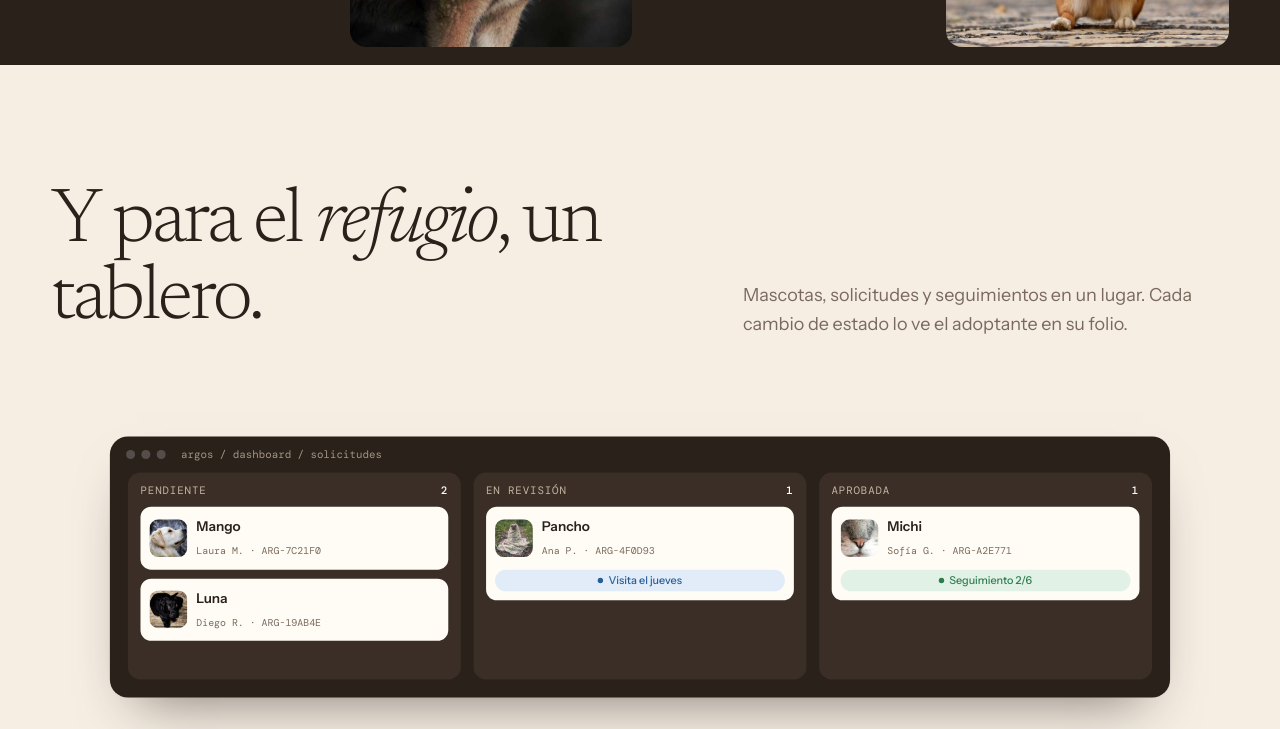
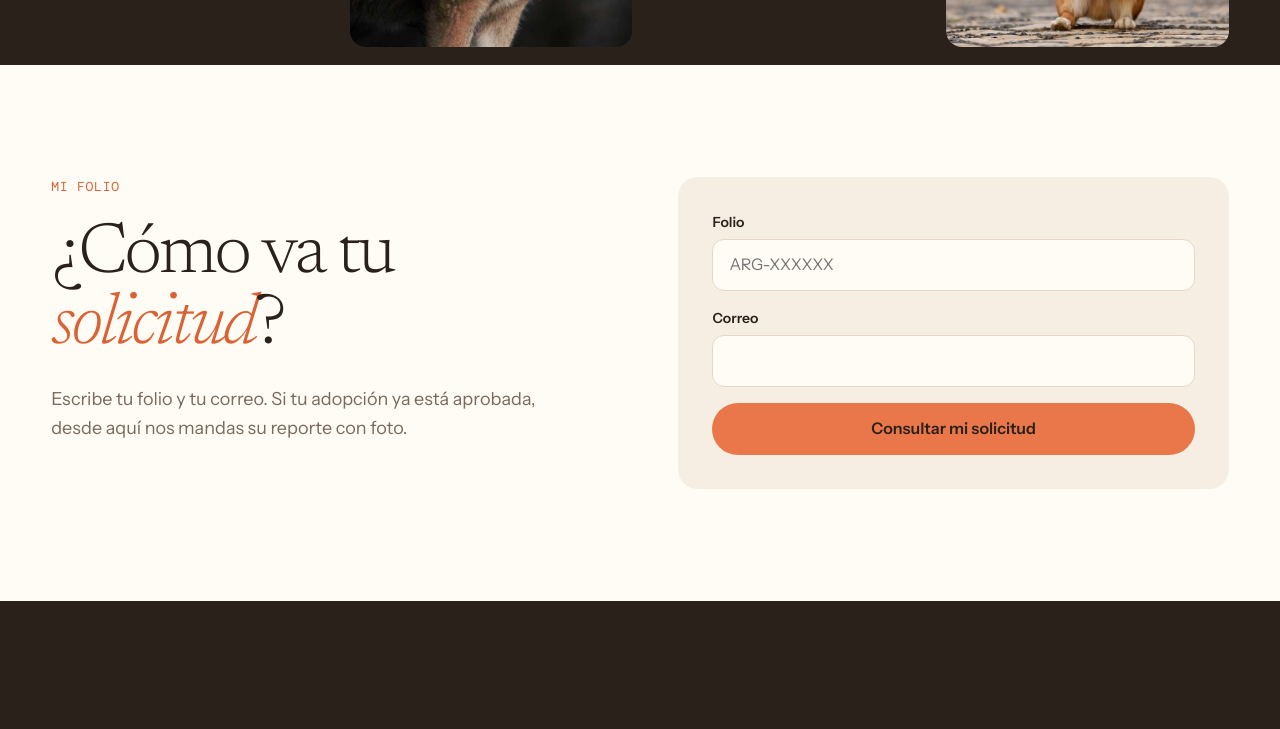
Before and after one commit to mqrwr/proyecto_metodologia, a plain HTML site: page index.html in a window 1280 px wide. Shown: the part 8271-9000 px from the top of the page. Drawn offline with nearby package versions, Linux system fonts and the light colour scheme; no server answers.

Commit message:
Quita el tablero de ejemplo de la portada

```diff
--- a/assets/css/argos.css
+++ b/assets/css/argos.css
@@ -217,29 +217,6 @@ html.no-gsap .story__big .word { opacity: 1; }
 .story__strip img:hover { transform: translateY(-4px) scale(1.02); }
 @media (max-width: 760px) { .story__strip { grid-template-columns: 1fr 1fr; } }
 
-/* ---------- para el refugio ---------- */
-.shelter { padding: clamp(90px, 15vh, 170px) 0; }
-.shelter__head { display: grid; grid-template-columns: 1.3fr 1fr; gap: 24px 60px; align-items: end; margin-bottom: 44px; }
-.shelter__head h2 { font-size: clamp(44px, 6vw, 96px); font-weight: 300; letter-spacing: -.04em; }
-.shelter__head p { color: var(--muted); font-size: 18px; max-width: 40ch; }
-@media (max-width: 820px) { .shelter__head { grid-template-columns: 1fr; } }
-.app-frame { border-radius: var(--r); background: var(--deep); padding: 0 0 20px; box-shadow: 0 30px 60px -30px rgba(42,33,27,.6); overflow: hidden; }
-.app-frame__bar { display: flex; align-items: center; gap: 7px; padding: 14px 18px; color: rgba(243,227,203,.6); font: 400 12px/1 var(--f-mono); }
-.app-frame__bar i { width: 10px; height: 10px; border-radius: 50%; background: rgba(255,255,255,.2); }
-.app-frame__bar span { margin-left: 10px; }
-.board { display: grid; grid-template-columns: repeat(3, 1fr); gap: 14px; padding: 0 20px; }
-.board__col { background: var(--deep-2); border-radius: 14px; padding: 14px; min-height: 230px; }
-.board__col h4 { font: 400 12px/1 var(--f-mono); color: rgba(243,227,203,.75); text-transform: uppercase; letter-spacing: .08em; margin-bottom: 12px; display: flex; justify-content: space-between; }
-.board__col h4 b { color: #fff; font-weight: 500; }
-.mini { display: flex; flex-wrap: wrap; align-items: center; gap: 10px; background: var(--surface); border-radius: 12px; padding: 10px; margin-bottom: 10px; }
-.mini img { width: 42px; height: 42px; border-radius: 10px; object-fit: cover; }
-.mini strong { display: block; font-size: 15px; font-weight: 600; }
-.mini small { font: 400 11px/1.3 var(--f-mono); color: var(--muted); }
-.mini .pill { width: 100%; justify-content: center; }
-.mini--live { animation: nudge 3.2s var(--ease) infinite; }
-@keyframes nudge { 0%, 70%, 100% { box-shadow: 0 0 0 0 rgba(233,119,74,0); } 80% { box-shadow: 0 0 0 4px rgba(233,119,74,.6); } }
-@media (max-width: 820px) { .board { grid-template-columns: 1fr; } .board__col { min-height: 0; } }
-
 /* ---------- consulta de folio ---------- */
 .track { background: var(--surface); padding: clamp(90px, 14vh, 160px) 0; }
 .track__in { display: grid; grid-template-columns: 1fr 1fr; gap: clamp(28px, 6vw, 96px); align-items: start; }
--- a/assets/js/motion.js
+++ b/assets/js/motion.js
@@ -149,9 +149,6 @@
     gsap.fromTo(img, { y: 60 + (i % 2) * 50 }, { y: 0, ease: 'none', scrollTrigger: { trigger: '.story__strip', start: 'top bottom', end: 'bottom 60%', scrub: true } });
   });
 
-  // ---------- tablero del refugio: se acerca al llegar ----------
-  gsap.fromTo('.app-frame', { scale: 0.9, y: 40 }, { scale: 1, y: 0, ease: 'none', scrollTrigger: { trigger: '.app-frame', start: 'top bottom', end: 'top 35%', scrub: true } });
-
   // ---------- pie: la frase grande sube letra por letra ----------
   const footChars = split($('.foot__big'), 'ch');
   gsap.from(footChars, { yPercent: 100, autoAlpha: 0, duration: 1, ease: 'expo.out', stagger: 0.03, scrollTrigger: { trigger: '.foot', start: 'top 75%', once: true } });
--- a/index.html
+++ b/index.html
@@ -160,31 +160,6 @@
     </div>
   </section>
 
-  <!-- Para el refugio -->
-  <section class="shelter" id="refugio">
-    <div class="wrap">
-      <div class="shelter__head">
-        <h2>Y para el <em>refugio</em>, un tablero.</h2>
-        <p>Mascotas, solicitudes y seguimientos en un lugar. Cada cambio de estado lo ve el adoptante en su folio.</p>
-      </div>
-      <div class="app-frame" aria-hidden="true">
-        <div class="app-frame__bar"><i></i><i></i><i></i><span>argos / dashboard / solicitudes</span></div>
-        <div class="board">
-          <div class="board__col"><h4>Pendiente <b>2</b></h4>
-            <div class="mini"><img src="assets/img/mango.jpg" alt=""><div><strong>Mango</strong><small>Laura M. · ARG-7C21F0</small></div></div>
-            <div class="mini"><img src="assets/img/luna.jpg" alt=""><div><strong>Luna</strong><small>Diego R. · ARG-19AB4E</small></div></div>
-          </div>
-          <div class="board__col"><h4>En revisión <b>1</b></h4>
-            <div class="mini mini--live"><img src="assets/img/pancho.jpg" alt=""><div><strong>Pancho</strong><small>Ana P. · ARG-4F0D93</small></div><span class="pill pill--info">Visita el jueves</span></div>
-          </div>
-          <div class="board__col"><h4>Aprobada <b>1</b></h4>
-            <div class="mini"><img src="assets/img/michi.jpg" alt=""><div><strong>Michi</strong><small>Sofía G. · ARG-A2E771</small></div><span class="pill pill--ok">Seguimiento 2/6</span></div>
-          </div>
-        </div>
-      </div>
-    </div>
-  </section>
-
   <!-- Consultar folio -->
   <section class="track" id="seguimiento">
     <div class="wrap track__in">
```
